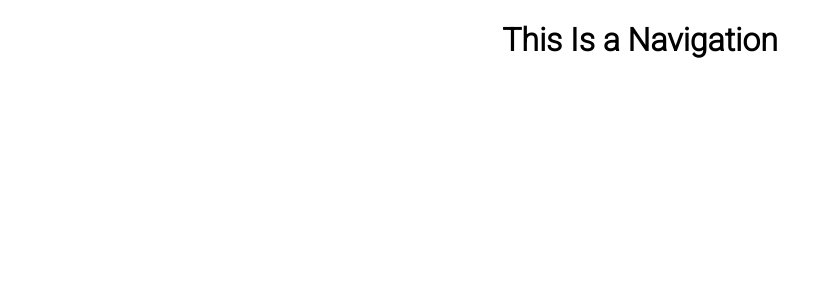
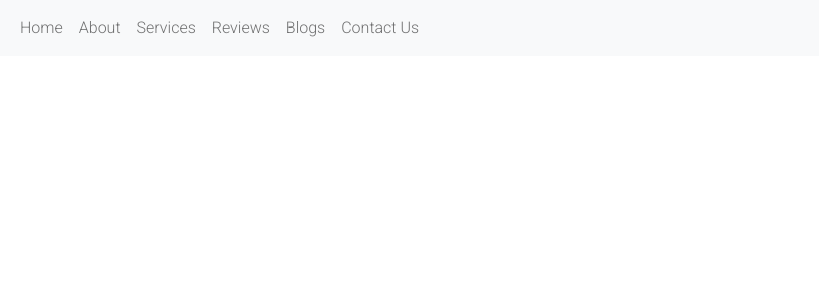
Before and after one commit to jihan212/book-byte-client, a React (Create React App) app: page / in a window 1280 px wide. Shown: the top 300 px of the page, without its empty margins (0-819 px from the left). Built offline with nearby package versions, Linux system fonts and the light colour scheme.

Commit message:
Library service site

```diff
--- a/public/index.html
+++ b/public/index.html
@@ -24,6 +24,7 @@
       work correctly both with client-side routing and a non-root public URL.
       Learn how to configure a non-root public URL by running `npm run build`.
     -->
+    <link href="https://cdn.jsdelivr.net/npm/bootstrap@5.0.0-beta3/dist/css/bootstrap.min.css" rel="stylesheet" integrity="sha384-eOJMYsd53ii+scO/bJGFsiCZc+5NDVN2yr8+0RDqr0Ql0h+rP48ckxlpbzKgwra6" crossorigin="anonymous">
     <title>React App</title>
   </head>
   <body>
@@ -39,5 +40,6 @@
       To begin the development, run `npm start` or `yarn start`.
       To create a production bundle, use `npm run build` or `yarn build`.
     -->
+    <script src="https://cdn.jsdelivr.net/npm/bootstrap@5.0.0-beta3/dist/js/bootstrap.bundle.min.js" integrity="sha384-JEW9xMcG8R+pH31jmWH6WWP0WintQrMb4s7ZOdauHnUtxwoG2vI5DkLtS3qm9Ekf" crossorigin="anonymous"></script>
   </body>
 </html>
--- a/src/App.js
+++ b/src/App.js
@@ -1,4 +1,3 @@
-import logo from './logo.svg';
 import './App.css';
 import Header from './Components/Home/Header/Header';
 
--- a/src/Components/Common/Navigation/Navigation.js
+++ b/src/Components/Common/Navigation/Navigation.js
@@ -2,9 +2,36 @@ import React from 'react';
 
 const Navigation = () => {
     return (
-        <div>
-            <h1>This Is a Navigation</h1>
-        </div>
+        <nav className="navbar navbar-expand-lg navbar-light bg-light">
+            <div className="container-fluid">
+            <button class="navbar-toggler" type="button" data-bs-toggle="collapse" data-bs-target="#navbarSupportedContent" aria-controls="navbarSupportedContent" aria-expanded="false" aria-label="Toggle navigation">
+            <span class="navbar-toggler-icon"></span>
+            </button>
+
+            <div className="collapse navbar-collapse" id="navbarSupportedContent">
+                <ul className="navbar-nav ml-auto">
+                    <li className="nav-item active">
+                        <a className="nav-link mr-5" href="/">Home <span className="sr-only"></span></a>
+                    </li>
+                    <li className="nav-item">
+                        <a className="nav-link mr-5" href="/">About</a>
+                    </li>
+                    <li className="nav-item">
+                        <a className="nav-link mr-5" href="/">Services</a>
+                    </li>
+                    <li className="nav-item">
+                        <a className="nav-link mr-5" href="/">Reviews</a>
+                    </li>
+                    <li className="nav-item">
+                        <a className="nav-link mr-5" href="/">Blogs</a>
+                    </li>
+                    <li className="nav-item">
+                        <a className="nav-link mr-5" href="/">Contact Us</a>
+                    </li>
+                </ul>
+            </div>
+            </div>
+        </nav>
     );
 };
 
```
